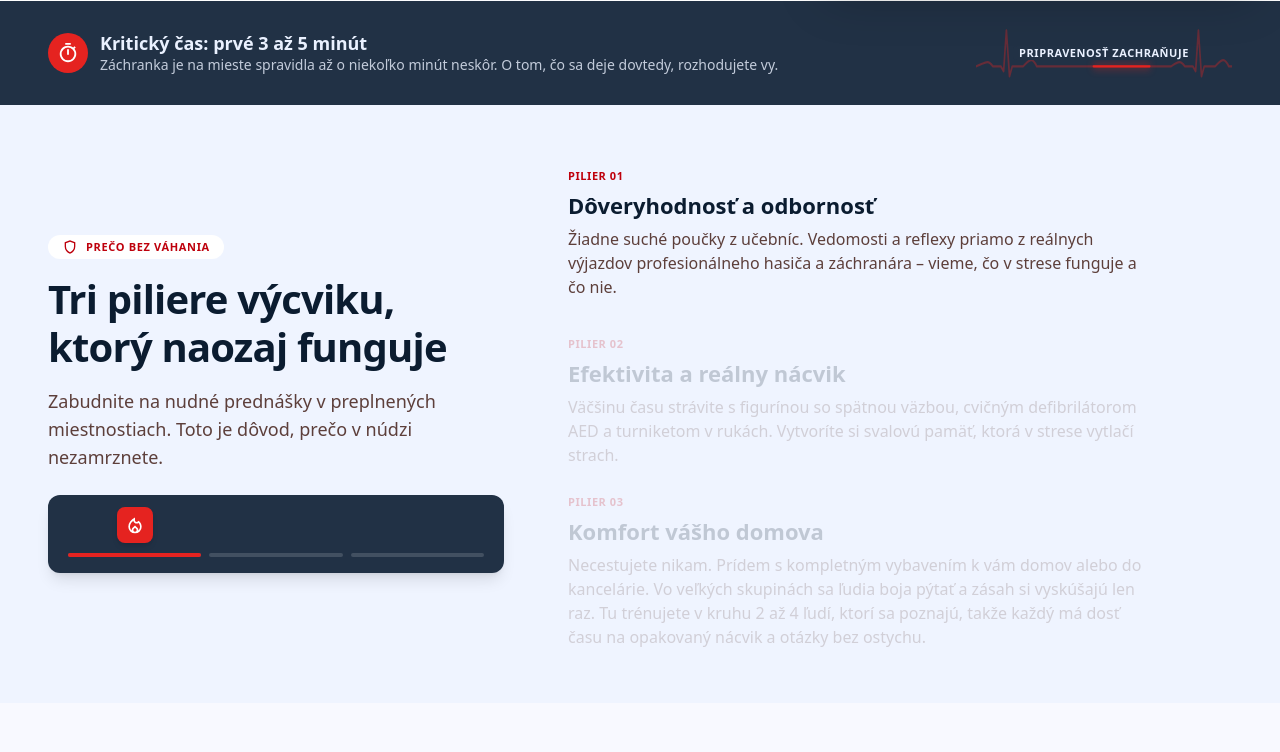
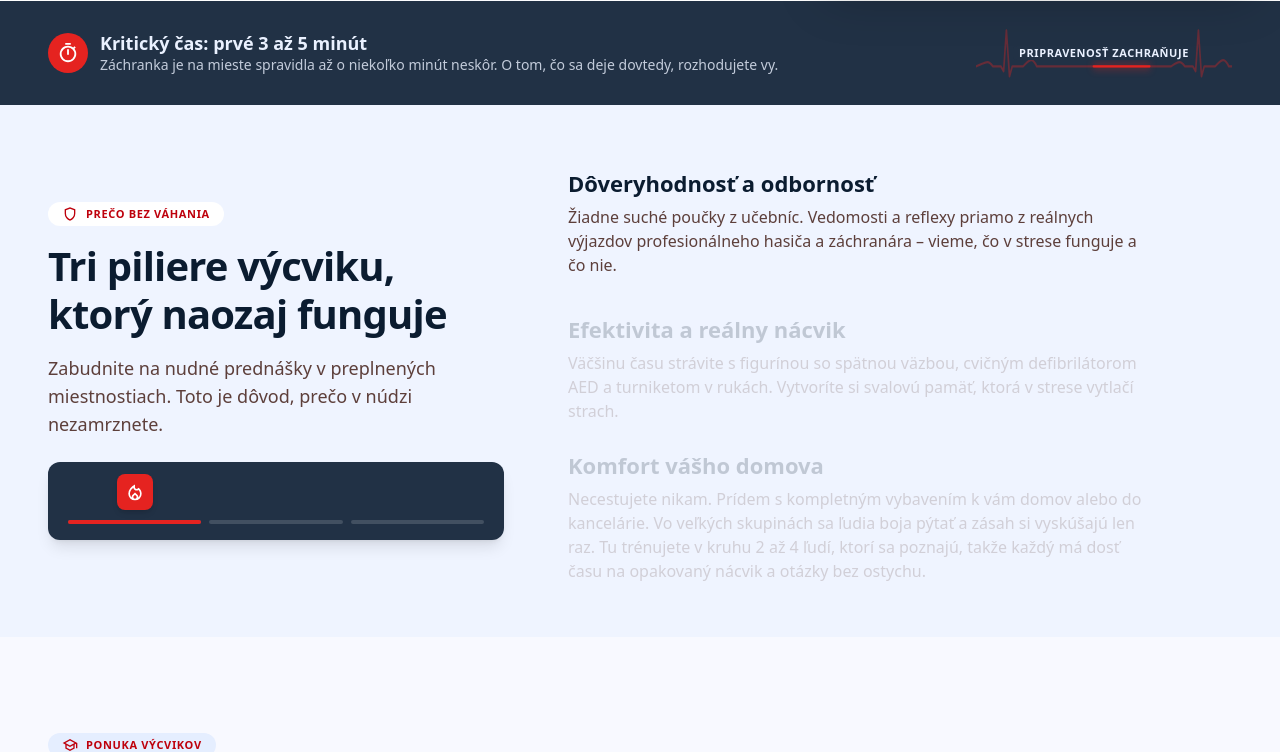
Before and after one commit to borislacik/bezvahania, a Laravel app: template resources/views/pages/home.blade.php in a window 1280 px wide. Shown: the part 803-1555 px from the top of the page. Run offline with Laravel 12, Linux system fonts and the light colour scheme; the template is opened without the code that fills it, so the values that code supplies are empty; style sheets or scripts are compiled from the project's sources; parts of the project's set-up code (start-up, migrations or seed data) failed here and were passed over; some libraries are stand-ins or nearby versions.

Commit message:
feat(home): drop the "Pilier 01-03" labels, pillars show only title and text
Co-Authored-By: Claude Opus 5.5 <noreply@anthropic.com>

```diff
--- a/lang/sk/site.php
+++ b/lang/sk/site.php
@@ -100,7 +100,6 @@ return [
                 'text' => 'Necestujete nikam. Prídem s kompletným vybavením k vám domov alebo do kancelárie. Vo veľkých skupinách sa ľudia boja pýtať a zásah si vyskúšajú len raz. Tu trénujete v kruhu 2 až 4 ľudí, ktorí sa poznajú, takže každý má dosť času na opakovaný nácvik a otázky bez ostychu.',
             ],
         ],
-        'pillar_label' => 'Pilier :number',
 
         'workshops_eyebrow' => 'Ponuka výcvikov',
         'workshops_title' => 'Tri špecializované praktické workshopy',
--- a/resources/views/components/site/pillars-scrolly.blade.php
+++ b/resources/views/components/site/pillars-scrolly.blade.php
@@ -132,9 +132,6 @@
                             class="pillar-item flex flex-col gap-2"
                             :class="active >= {{ $loop->index }} ? 'is-added' : 'is-future'"
                         >
-                            <span class="font-heading text-label-badge text-primary font-bold tracking-wider uppercase">
-                                {{ __('site.home.pillar_label', ['number' => sprintf('%02d', $loop->iteration)]) }}
-                            </span>
                             <h3 class="text-headline-md text-on-surface flex items-center gap-3 font-bold">
                                 <span
                                     class="bg-primary-container text-on-primary flex size-10 shrink-0 items-center justify-center rounded-lg lg:hidden"
```
Also changed, not shown: docs/changes/2026-11-23-feat-website-and-admin.md (+1 -0 lines), CHANGELOG.md.
